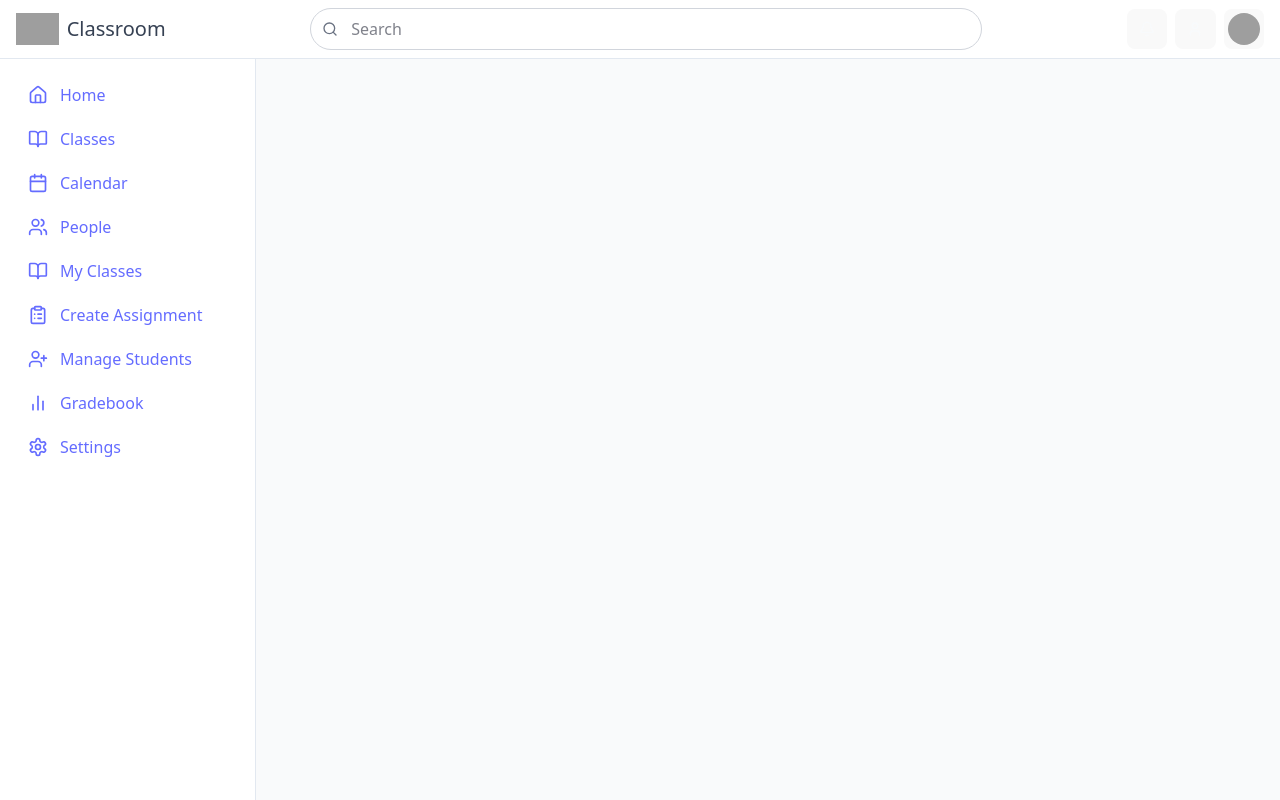
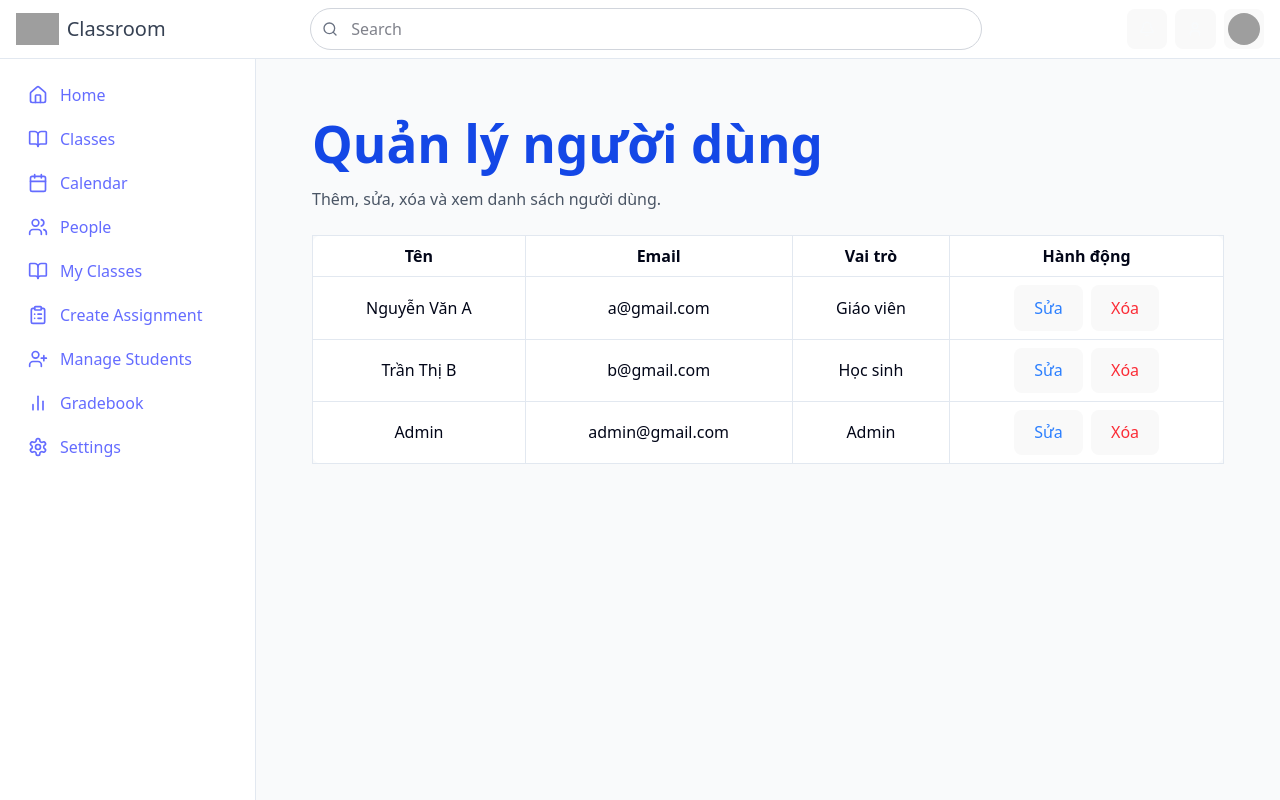
Before and after one commit to huynhmanh219/project-course, a React (Vite) app: page /admin/users in a window 1280 px wide. Built offline with nearby package versions, Linux system fonts and the light colour scheme; grey boxes are pictures that could not be loaded.

Commit message:
UI admin

```diff
--- a/src/App.tsx
+++ b/src/App.tsx
@@ -13,6 +13,13 @@ import { TeacherCreateAssignment } from "./pages/teacher/CreateAssignment"
 import { TeacherManageStudents } from "./pages/teacher/ManageStudent"
 import { TeacherGradebook } from "./pages/teacher/Gradebook"
 // import { Settings } from "./pages/settings"
+// Admin Pages
+import AdminLayout from "./pages/admin";
+import Dashboard from "./pages/admin/Dashboard";
+import UserManagement from "./pages/admin/UserManagement";
+import ClassManagement from "./pages/admin/ClassManagement";
+import CourseManagement from "./pages/admin/CourseManagement";
+import Statistics from "./pages/admin/Statistics";
 
 export function App() {
   return (
@@ -38,6 +45,14 @@ export function App() {
                 <Route path="/teacher/create-assignment" element={<TeacherCreateAssignment />} />
                 <Route path="/teacher/manage-students" element={<TeacherManageStudents />} />
                 <Route path="/teacher/gradebook" element={<TeacherGradebook />} />
+                {/* Admin routes */}
+                <Route path="/admin" element={<AdminLayout />}>
+                  <Route path="dashboard" element={<Dashboard />} />
+                  <Route path="users" element={<UserManagement />} />
+                  <Route path="classes" element={<ClassManagement />} />
+                  <Route path="courses" element={<CourseManagement />} />
+                  <Route path="statistics" element={<Statistics />} />
+                </Route>
               </Routes>
             </Layout>
           }
--- a/src/components/Sidebar.tsx
+++ b/src/components/Sidebar.tsx
@@ -1,13 +1,17 @@
 import { NavLink } from "react-router-dom"
-import { Home, BookOpen, Calendar, Users, Settings, ClipboardList, UserPlus, BarChart2 } from "lucide-react"
+import { Home, BookOpen, Calendar, Users, Settings, ClipboardList, UserPlus, BarChart2, LayoutDashboard, UserCog, Layers, FileBarChart2 } from "lucide-react"
 
 // Giả lập role, sau này lấy từ context hoặc API
-const role = "teacher"; // "student" | "teacher" | "admin"
+const role: string = "teacher"; // "student" | "teacher" | "admin"
 
 export function Sidebar() {
   return (
     <aside className="w-64 bg-white border-r shadow-md h-screen hidden md:flex flex-col">
       <nav className="flex-1 p-4 space-y-1">
+
+        {/* Student & Teacher menu */}
+        {(role === "student" || role === "teacher") && (
+          <>
           <NavLink
           to="/"
           className={({ isActive }) =>
@@ -60,6 +64,9 @@ export function Sidebar() {
               <Users className="h-5 w-5" />
               <span>People</span>
             </NavLink>
+          </>
+        )}
+        {/* Teacher menu */}
         {role === "teacher" && (
           <>
             <NavLink
@@ -116,6 +123,76 @@ export function Sidebar() {
             </NavLink>
           </>
         )}
+        {/* Admin menu */}
+        {role === "admin" && (
+          <>
+            <NavLink
+              to="/admin/dashboard"
+              className={({ isActive }) =>
+                `flex items-center gap-3 px-3 py-2 rounded-lg font-medium transition text-base ${
+                  isActive
+                    ? "bg-blue-100 text-blue-700 shadow"
+                    : "text-gray-700 hover:bg-gray-100 hover:text-blue-700"
+                }`
+              }
+            >
+              <LayoutDashboard className="h-5 w-5" />
+              <span>Dashboard</span>
+            </NavLink>
+            <NavLink
+              to="/admin/users"
+              className={({ isActive }) =>
+                `flex items-center gap-3 px-3 py-2 rounded-lg font-medium transition text-base ${
+                  isActive
+                    ? "bg-blue-100 text-blue-700 shadow"
+                    : "text-gray-700 hover:bg-gray-100 hover:text-blue-700"
+                }`
+              }
+            >
+              <UserCog className="h-5 w-5" />
+              <span>Quản lý người dùng</span>
+            </NavLink>
+            <NavLink
+              to="/admin/classes"
+              className={({ isActive }) =>
+                `flex items-center gap-3 px-3 py-2 rounded-lg font-medium transition text-base ${
+                  isActive
+                    ? "bg-blue-100 text-blue-700 shadow"
+                    : "text-gray-700 hover:bg-gray-100 hover:text-blue-700"
+                }`
+              }
+            >
+              <Layers className="h-5 w-5" />
+              <span>Quản lý lớp học</span>
+            </NavLink>
+            <NavLink
+              to="/admin/courses"
+              className={({ isActive }) =>
+                `flex items-center gap-3 px-3 py-2 rounded-lg font-medium transition text-base ${
+                  isActive
+                    ? "bg-blue-100 text-blue-700 shadow"
+                    : "text-gray-700 hover:bg-gray-100 hover:text-blue-700"
+                }`
+              }
+            >
+              <BookOpen className="h-5 w-5" />
+              <span>Quản lý khóa học</span>
+            </NavLink>
+            <NavLink
+              to="/admin/statistics"
+              className={({ isActive }) =>
+                `flex items-center gap-3 px-3 py-2 rounded-lg font-medium transition text-base ${
+                  isActive
+                    ? "bg-blue-100 text-blue-700 shadow"
+                    : "text-gray-700 hover:bg-gray-100 hover:text-blue-700"
+                }`
+              }
+            >
+              <FileBarChart2 className="h-5 w-5" />
+              <span>Thống kê</span>
+            </NavLink>
+          </>
+        )}
         <NavLink
           to="/settings"
           className={({ isActive }) =>
--- /dev/null
+++ b/src/pages/admin/ClassManagement.tsx
@@ -0,0 +1,42 @@
+import React from 'react';
+
+const classes = [
+  { name: 'Lớp 10A1', teacher: 'Nguyễn Văn A', students: 35 },
+  { name: 'Lớp 11B2', teacher: 'Trần Thị B', students: 32 },
+];
+
+const ClassManagement: React.FC = () => {
+  return (
+    <div className="p-8">
+      <h1 className="text-2xl font-bold mb-4 text-blue-700">Quản lý lớp học</h1>
+      <p className="mb-6 text-gray-600">Tạo, chỉnh sửa, xóa và quản lý các lớp học.</p>
+      <div className="overflow-x-auto">
+        <table className="min-w-full bg-white border rounded-lg">
+          <thead>
+            <tr>
+              <th className="px-4 py-2 border">Tên lớp</th>
+              <th className="px-4 py-2 border">Giáo viên</th>
+              <th className="px-4 py-2 border">Số học sinh</th>
+              <th className="px-4 py-2 border">Hành động</th>
+            </tr>
+          </thead>
+          <tbody>
+            {classes.map((cls, idx) => (
+              <tr key={idx} className="text-center">
+                <td className="px-4 py-2 border">{cls.name}</td>
+                <td className="px-4 py-2 border">{cls.teacher}</td>
+                <td className="px-4 py-2 border">{cls.students}</td>
+                <td className="px-4 py-2 border">
+                  <button className="text-blue-500 hover:underline mr-2">Sửa</button>
+                  <button className="text-red-500 hover:underline">Xóa</button>
+                </td>
+              </tr>
+            ))}
+          </tbody>
+        </table>
+      </div>
+    </div>
+  );
+};
+
+export default ClassManagement;
--- /dev/null
+++ b/src/pages/admin/CourseManagement.tsx
@@ -0,0 +1,42 @@
+import React from 'react';
+
+const courses = [
+  { name: 'Toán 10', teacher: 'Nguyễn Văn A', classes: 2 },
+  { name: 'Văn 11', teacher: 'Trần Thị B', classes: 1 },
+];
+
+const CourseManagement: React.FC = () => {
+  return (
+    <div className="p-8">
+      <h1 className="text-2xl font-bold mb-4 text-blue-700">Quản lý khóa học</h1>
+      <p className="mb-6 text-gray-600">Quản lý thông tin các khóa học, phân công giáo viên.</p>
+      <div className="overflow-x-auto">
+        <table className="min-w-full bg-white border rounded-lg">
+          <thead>
+            <tr>
+              <th className="px-4 py-2 border">Tên khóa học</th>
+              <th className="px-4 py-2 border">Giáo viên phụ trách</th>
+              <th className="px-4 py-2 border">Số lớp</th>
+              <th className="px-4 py-2 border">Hành động</th>
+            </tr>
+          </thead>
+          <tbody>
+            {courses.map((course, idx) => (
+              <tr key={idx} className="text-center">
+                <td className="px-4 py-2 border">{course.name}</td>
+                <td className="px-4 py-2 border">{course.teacher}</td>
+                <td className="px-4 py-2 border">{course.classes}</td>
+                <td className="px-4 py-2 border">
+                  <button className="text-blue-500 hover:underline mr-2">Sửa</button>
+                  <button className="text-red-500 hover:underline">Xóa</button>
+                </td>
+              </tr>
+            ))}
+          </tbody>
+        </table>
+      </div>
+    </div>
+  );
+};
+
+export default CourseManagement;
--- /dev/null
+++ b/src/pages/admin/Statistics.tsx
@@ -0,0 +1,26 @@
+import React from 'react';
+
+const stats = [
+  { label: 'Tổng số người dùng', value: 120 },
+  { label: 'Tổng số lớp học', value: 8 },
+  { label: 'Tổng số khóa học', value: 5 },
+];
+
+const Statistics: React.FC = () => {
+  return (
+    <div className="p-8">
+      <h1 className="text-2xl font-bold mb-4 text-blue-700">Thống kê & Báo cáo</h1>
+      <p className="mb-6 text-gray-600">Xem báo cáo tổng quan về hệ thống.</p>
+      <div className="grid grid-cols-1 md:grid-cols-3 gap-6">
+        {stats.map((stat) => (
+          <div key={stat.label} className="bg-white rounded-lg shadow p-6 text-center">
+            <div className="text-3xl font-bold text-blue-600 mb-2">{stat.value}</div>
+            <div className="text-gray-700">{stat.label}</div>
+          </div>
+        ))}
+      </div>
+    </div>
+  );
+};
+
+export default Statistics;
--- a/src/pages/admin/UserManagement.tsx
+++ b/src/pages/admin/UserManagement.tsx
@@ -1,12 +1,40 @@
 import React from 'react';
+
+const users = [
+  { name: 'Nguyễn Văn A', email: 'a@gmail.com', role: 'Giáo viên' },
+  { name: 'Trần Thị B', email: 'b@gmail.com', role: 'Học sinh' },
+  { name: 'Admin', email: 'admin@gmail.com', role: 'Admin' },
+];
 
 const UserManagement: React.FC = () => {
   return (
     <div className="p-8">
       <h1 className="text-2xl font-bold mb-4 text-blue-700">Quản lý người dùng</h1>
-      <p className="mb-6 text-gray-600">Thêm, sửa, xóa và xem danh sách người dùng trong hệ thống.</p>
-      <div className="bg-white rounded shadow p-4">
-        <p className="text-gray-400">(Bảng danh sách người dùng sẽ hiển thị ở đây)</p>
+      <p className="mb-6 text-gray-600">Thêm, sửa, xóa và xem danh sách người dùng.</p>
+      <div className="overflow-x-auto">
+        <table className="min-w-full bg-white border rounded-lg">
+          <thead>
+            <tr>
+              <th className="px-4 py-2 border">Tên</th>
+              <th className="px-4 py-2 border">Email</th>
+              <th className="px-4 py-2 border">Vai trò</th>
+              <th className="px-4 py-2 border">Hành động</th>
+            </tr>
+          </thead>
+          <tbody>
+            {users.map((user, idx) => (
+              <tr key={idx} className="text-center">
+                <td className="px-4 py-2 border">{user.name}</td>
+                <td className="px-4 py-2 border">{user.email}</td>
+                <td className="px-4 py-2 border">{user.role}</td>
+                <td className="px-4 py-2 border">
+                  <button className="text-blue-500 hover:underline mr-2">Sửa</button>
+                  <button className="text-red-500 hover:underline">Xóa</button>
+                </td>
+              </tr>
+            ))}
+          </tbody>
+        </table>
       </div>
     </div>
   );
--- /dev/null
+++ b/src/pages/admin/index.tsx
@@ -0,0 +1,23 @@
+import React from 'react';
+import {  Outlet } from 'react-router-dom';
+
+// const adminLinks = [
+//   { to: '/admin/dashboard', label: 'Dashboard' },
+//   { to: '/admin/users', label: 'Quản lý người dùng' },
+//   { to: '/admin/classes', label: 'Quản lý lớp học' },
+//   { to: '/admin/courses', label: 'Quản lý khóa học' },
+//   { to: '/admin/statistics', label: 'Thống kê' },
+// ];
+
+const AdminLayout: React.FC = () => {
+  return (
+    <div className="min-h-screen flex bg-gray-50">
+
+      <main className="flex-1">
+        <Outlet />
+      </main>
+    </div>
+  );
+};
+
+export default AdminLayout;
```
Lines whose indentation alone changed are shown as unchanged.
